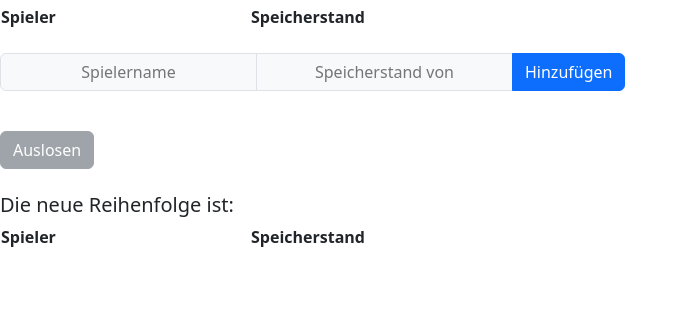
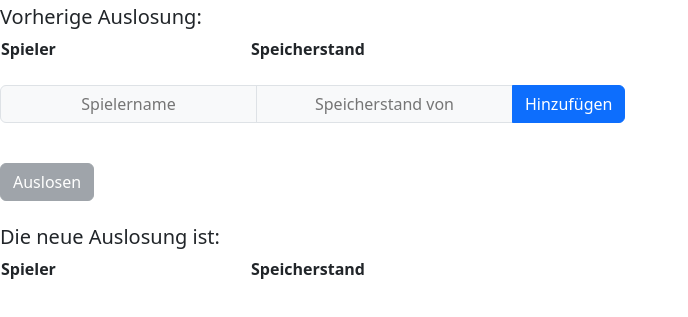
Before and after one commit to Schkullie/Savegame-Roulette, a plain HTML site: page index.html in a window 1280 px wide. Shown: the part 37-354 px from the top of the page, without its empty margins (0-688 px from the left). Drawn offline with nearby package versions, Linux system fonts and the light colour scheme.

Commit message:
Update index.html

```diff
--- a/index.html
+++ b/index.html
@@ -11,6 +11,7 @@
   <body>
     <h3>Savegame Roulette</h3>
     <div sytle="max-width: fit-content; margin-left: auto; margin-right: auto;">
+      <h5>Vorherige Auslosung:</h5>
       <table id="old">
         <tr>
           <th>Spieler</th>
@@ -28,7 +29,7 @@
       <button class="btn btn-secondary" id="random" disabled>Auslosen</button>
 
       <br><br>
-      <h5>Die neue Reihenfolge ist:</h5>
+      <h5>Die neue Auslosung ist:</h5>
       <table id="output">
         <tr>
           <th>Spieler</th>
```
